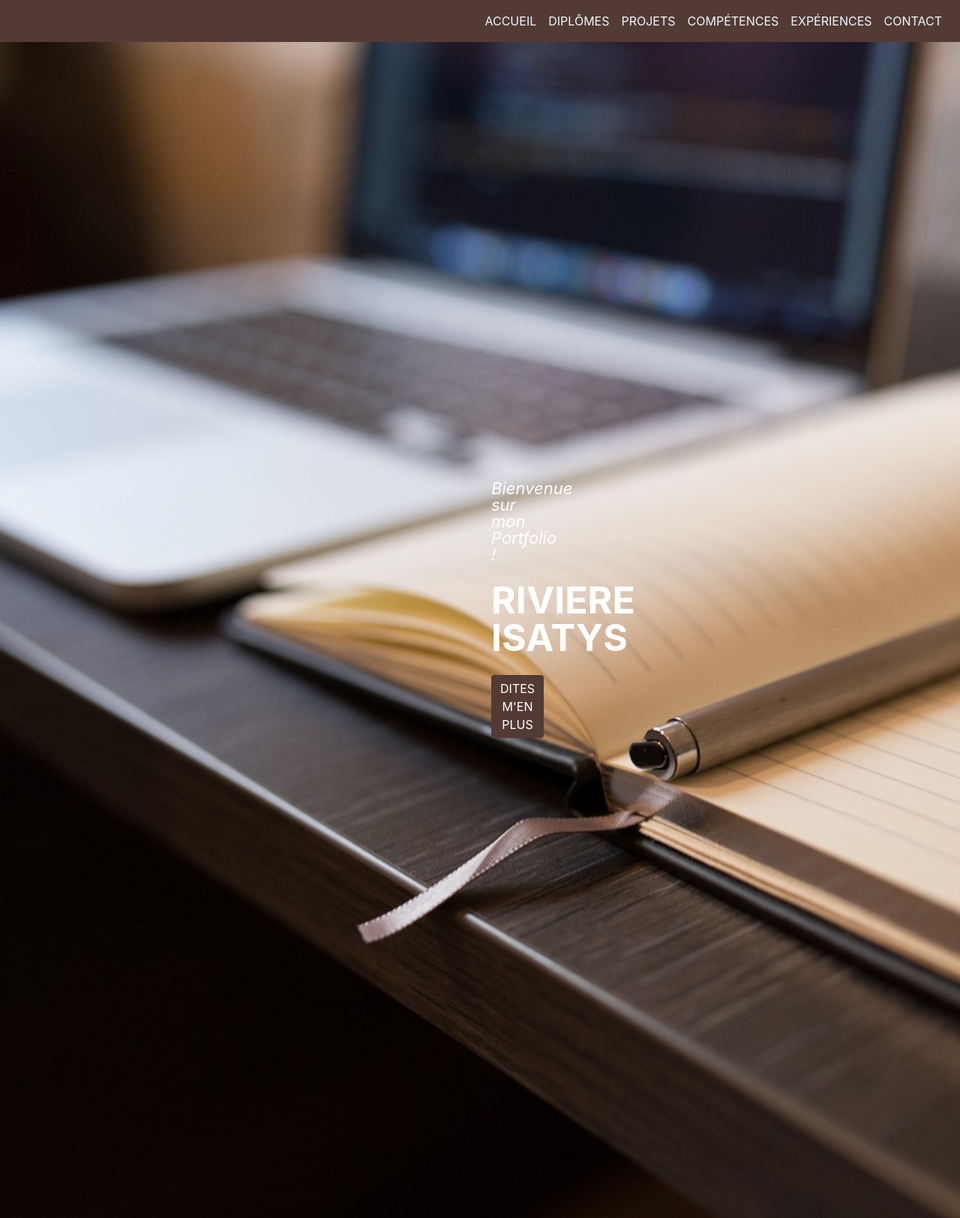
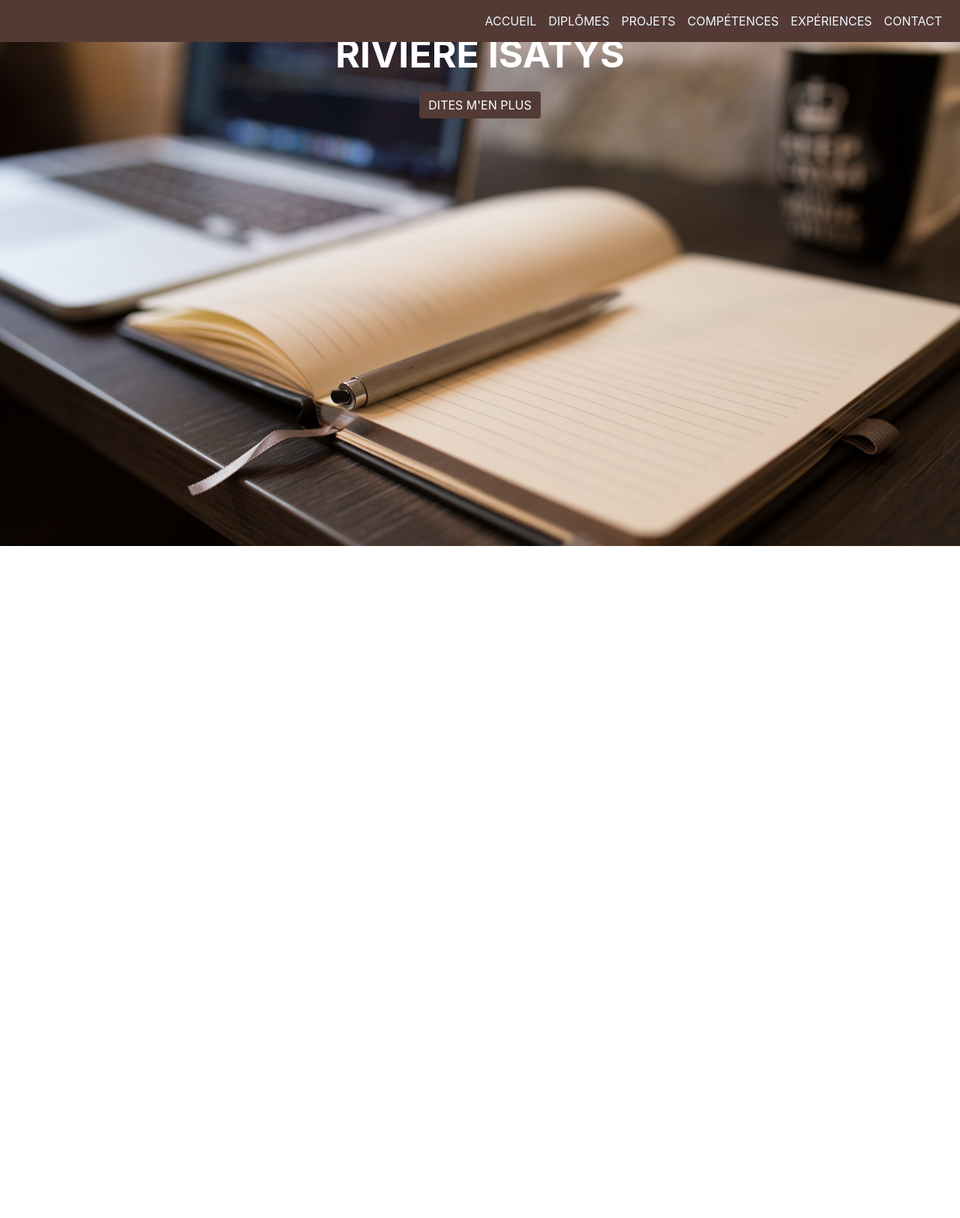
Before and after one commit to isatys/PROJET_UF, a PHP site: page / in a window 1280 px wide. Shown: the whole page at 75% size. After the commit the page ends 728 px from the top, so only its background shows below. Run offline with PHP 8.4, Linux system fonts and the light colour scheme; some libraries are stand-ins or nearby versions.

Commit message:
git ad .

```diff
--- a/assets/CSS/main.css
+++ b/assets/CSS/main.css
@@ -10,7 +10,7 @@ header.pageMenu{
      background-image: url("../IMG/header.jpg");
      background-repeat: no-repeat;
      background-size: cover;
-     padding: 50% 50%;
+     padding-bottom: 570px;
 
 
 }
```
